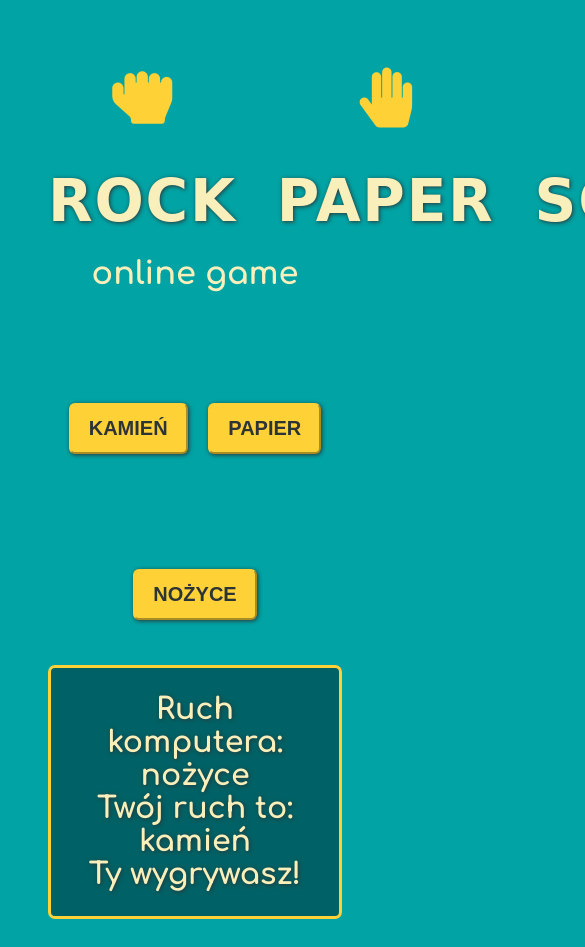
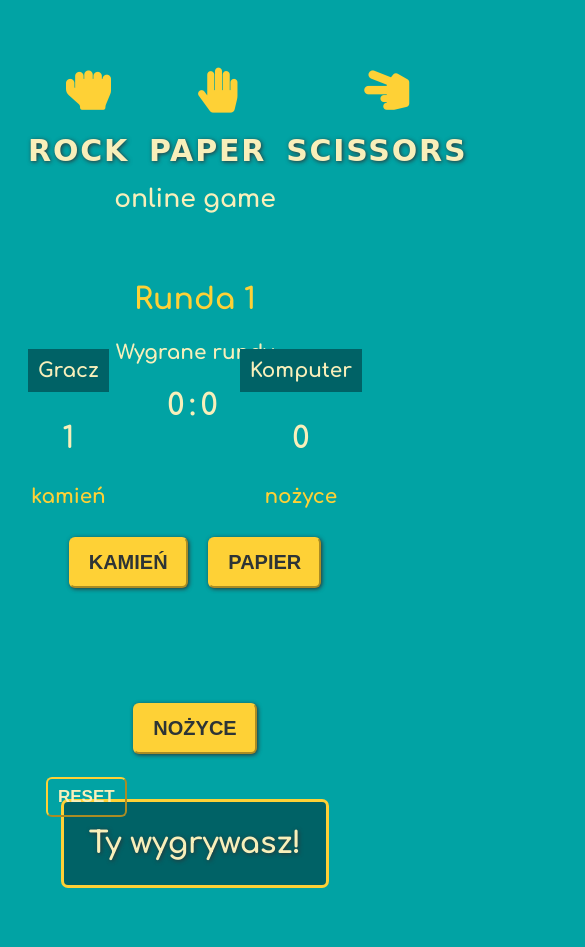
Before and after one commit to Malwina8/JS-My-first-game, a website: page index.html in a window 390 px wide. Both pictures are taken after a click on the button "KAMIEŃ". Shown: the top 947 px of the page, 585 px wide, since content can reach past the window. After the commit the page ends 916 px from the top, so only its background shows below. Drawn offline with Linux system fonts and the light colour scheme; a web font is replaced by a local one.

Commit message:
Add functions for counting points

```diff
--- a/index.html
+++ b/index.html
@@ -23,16 +23,36 @@
         <h1>scissors</h1>
       </div>
     </div>
-    <h1>online game</h1>
+    <h1 class="online">online game</h1>
   </header>
 	<div class="container">
+    <div class="roundScore">
+      <h2>Runda <span  id="round-number">1</span></h2>
+      <h3>Wygrane rundy</h3>
+      <div class="flex">
+        <h2 id="player-round">0</h2>
+        <h2>:</h2>
+        <h2 id="comp-round">0<h2>
+      </div>
+      <div class="left">
+        <h4>Gracz</h4>
+        <h3 id="player-score">0</h3>
+        <h3 id="user-move"></h3>
+      </div>
+      <div class="right">
+        <h4>Komputer</h4>
+        <h3 id="comp-score">0</h3>
+        <h3 id="comp-move"></h3>
+      </div>
+    </div>
 		<div id="buttons">
       <button id="play-rock" type="button" name="button">Kamień</button>
       <button id="play-paper" type="button" name="button">Papier</button>
       <button id="play-scissors" type="button" name="button">Nożyce</button>
+      <button id="reset" type="button" name="button">reset</button>
     </div>
-		<div id="messages"></div>
-	</div>
+		<div id="messages">Make your move !</div>
+  </div>
 	<script src="js/functions.js"></script>
 	<script src="js/script.js"></script>
 </body>
--- a/js/functions.js
+++ b/js/functions.js
@@ -7,3 +7,37 @@ function printMessage(msg) {
 function clearMessages() {
 	document.getElementById('messages').innerHTML = '';
 }
+
+function score(player, comp) {
+  document.getElementById("player-score").textContent = player;
+  document.getElementById("comp-score").textContent = comp;
+}
+
+function resetScore() {
+  score(0, 0);
+}
+
+function playersRound(player, comp) {
+  document.getElementById("player-round").textContent = player;
+  document.getElementById("comp-round").textContent = comp;
+}
+
+function resetRound() {
+	playersRound(0, 0);
+}
+
+function rounds(round) {
+	document.getElementById('round-number').textContent = round;
+}
+
+function resetRounds() {
+	rounds(0);
+}
+
+function resetAll(player, comp, round) {
+	clearMessages();
+	printMessage('Make your move!');
+	resetScore();
+	resetRound(player, comp);
+	rounds(round);
+}
--- a/js/script.js
+++ b/js/script.js
@@ -1,3 +1,18 @@
+let playerScore = 0;
+let compScore = 0;
+let playerRound = 0;
+let compRound = 0;
+let roundNumber = 1;
+let playerScore_h3 = document.getElementById('player-score');
+let compScore_h3 = document.getElementById('comp-score');
+let playerRound_h2 = document.getElementById('player-round');
+let compRound_h2 = document.getElementById('comp-round');
+let userMove = document.getElementById('user-move');
+let pcMove = document.getElementById('comp-move');
+let roundNumber_span = document.getElementById('round-number');
+
+// PLAY GAME
+
 function playGame(playerInput){
   clearMessages();
   function getMoveName(argMoveId) {
@@ -9,44 +24,24 @@ function playGame(playerInput){
     } else if (argMoveId == 3) {
         return 'nożyce';
     }
-
-    printMessage('Nie znam ruchu o id ' + argMoveId + '.');
-    return 'nieznany ruch';
   }
 
+
 let randomNumber = Math.floor(Math.random() * 3 + 1);
+console.log('Wylosowana liczba to: ' + randomNumber);
 
-  console.log('Wylosowana liczba to: ' + randomNumber);
 
 let computerMove = getMoveName(randomNumber);
 console.log(computerMove);
+pcMove.innerHTML = computerMove;
 
-  printMessage('Ruch komputera: ' + computerMove);
-   /*
-  if (randomNumber == 1) {
-    computerMove = 'kamień';
-  } else if (randomNumber == 2) {
-   computerMove = "papier";
-  } else if (randomNumber == 3) {
-    computerMove  = "nożyce";
-  } */
-
-  /* let playerInput = prompt('Wybierz swój ruch! 1: kamień, 2: papier, 3: nożyce.'); */
 
 console.log('Gracz wpisał: ' + playerInput);
-
 let playerMove = getMoveName(playerInput);
 console.log(playerMove);
-  /*
-  if (playerInput == '1') {
-    playerMove = 'kamień';
-  } else if (playerInput == '2') {
-    playerMove = 'papier';
-  } else if (playerInput == '3') {
-    playerMove = 'nożyce';
-  } */
+userMove.innerHTML = playerMove;
 
-  printMessage('Twój ruch to: ' + playerMove);
+//RESULT
 
 function displayResult(argComputerMove, argPlayerMove) {
     console.log('moves:', argComputerMove, argPlayerMove);
@@ -58,14 +53,38 @@ function playGame(playerInput){
       (argComputerMove == 'nożyce' && argPlayerMove == 'kamień')
     ) {
       printMessage('Ty wygrywasz!');
-    } else if (playerMove == 'nieznany ruch') {
-      printMessage('Nieznany ruch, wybierz ponownie');
+      ++playerScore;
+      playerScore_h3.innerHTML = playerScore;
+      if (playerScore == 3) {
+        playerScore = 0;
+        compScore = 0;
+        ++playerRound;
+        ++roundNumber;
+        playerRound_h2.innerHTML = playerRound;
+        messages.innerHTML = `Gracz wygrywa rundę!!`;
+        roundNumber_span.innerHTML = roundNumber;
+      }
     } else {
       printMessage('Komputer wygrywa!');
+      ++compScore;
+      compScore_h3.innerHTML = compScore;
+      if (compScore == 3) {
+        compScore = 0;
+        playerScore = 0;
+        ++compRound;
+        ++roundNumber;
+        compRound_h2.innerHTML = compRound;
+        messages.innerHTML = `Komputer wygrywa rundę!!`;
+        roundNumber_span.innerHTML = roundNumber;
+        console.log('roundnumber ' + roundNumber);
       }
+    }
+    score(playerScore, compScore);
   }
     displayResult(computerMove, playerMove);
 }
+
+
 document.getElementById('play-rock').addEventListener('click', function(){
   playGame(1);
 });
@@ -75,3 +94,16 @@ document.getElementById('play-paper').addEventListener('click', function(){
 document.getElementById('play-scissors').addEventListener('click', function(){
   playGame(3);
 });
+
+// RESET
+
+document.getElementById('reset').addEventListener('click', function(){
+  playerScore_h3.innerHTML = 0;
+  compScore_h3.innerHTML = 0;
+  playerRound_h2.innerHTML = 0;
+  compRound_h2.innerHTML = 0;
+  userMove.innerHTML = '';
+  pcMove.innerHTML = '';
+  roundNumber_span.innerHTML = 1;
+  resetAll(player,comp, round);
+});
--- a/sass/style.scss
+++ b/sass/style.scss
@@ -4,11 +4,15 @@ $color-dark: #2d3436;
 $color-back: #01a3a4;
 $font-main: 'Comfortaa', cursive;
 
+* {
+  box-sizing: border-box;
+}
 .container {
     max-width: 1300px;
     padding: 0 20px;
     margin: 0 auto;
     text-align: center;
+    max-width: 90vh;
 }
 
 body {
@@ -20,6 +24,14 @@ body {
 
 header {
     text-align: center;
+}
+
+h3 {
+  font-size: 25px;
+}
+
+h4 {
+  font-size: 20px;
 }
 
 .flex {
@@ -43,9 +55,58 @@ header {
     }
 }
 
+.roundScore {
+  margin-top: 70px!important;
+  position: relative;
+    > h2 {
+      font-size: 33px;
+      font-weight: bold;
+      color: $color-yellow;
+    }
+    > h3 {
+        margin: 0 auto;
+        padding: 0;
+    }
+    .flex {
+      padding: 0;
+      margin: 0;
+      font-size: 35px;
+      letter-spacing: 5px;
+    }
+    h4 {
+        background-color: #006266;
+        padding: 10px;
+    }
+    #comp-score,
+    #player-score  {
+      font-size: 30px;
+    }
+    #comp-move,
+    #user-move {
+      color: $color-yellow;
+    }
+    .left {
+      position: absolute;
+      left: 60px;
+      top: 40px;
+      font-size: 30px;
+    }
+    .right {
+      position: absolute;
+      right: 60px;
+      top: 40px;
+      font-size: 30px;
+
+    }
+}
+
+#buttons {
+  position: relative;
+}
+
 button {
   padding: 12px 18px;
-  margin: 90px 8px 25px 8px;
+  margin: 50px 8px 25px 8px;
   font-size: 20px;
   text-transform: uppercase;
   border-radius: 6px;
@@ -61,6 +122,7 @@ button {
     cursor: pointer;
   }
 }
+
 #messages {
   display: inline-block;
   margin: 20px;
@@ -71,3 +133,59 @@ button {
   background-color: #006266;
   text-shadow: 1px 1px 4px #2d3436;
 }
+
+.score {
+  font-size: 30px;
+  >div {
+    padding: 70px;
+    align-self: center;
+    flex: 0 0 32%;
+  }
+}
+
+#reset {
+  position: absolute;
+  left: 30px;
+  top: 210px;
+  background: none;
+  color: $color-light;
+  box-shadow: none;
+  font-size: 17px;
+  padding: 8px 10px;
+}
+
+@media (max-width: 767px) {
+    #reset {
+      top: 240px;
+      left: 10px;
+    }
+    .flex {
+      i {
+        font-size: 45px;
+      }
+      h1 {
+        font-size: 30px;
+        padding-left: 0;
+      }
+    }
+    .online {
+      font-size: 25px;
+    }
+    .roundScore {
+      h3 {
+        font-size: 20px;
+      }
+      h2 {
+        font-size: 30px;
+      }
+      .left {
+        left: 0;
+      }
+      .right {
+        right: 0;
+      }
+    }
+    button {
+      margin-top: 90px;
+    }
+}
```
Also changed, not shown: css/style.css, 1 other file. Lines whose indentation alone changed are shown as unchanged.
